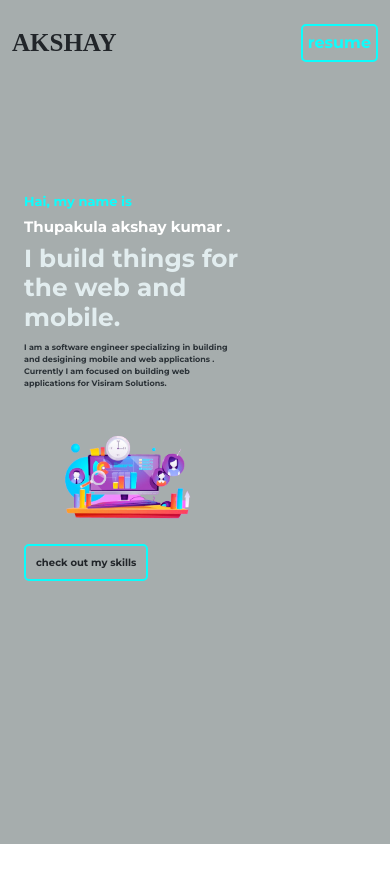
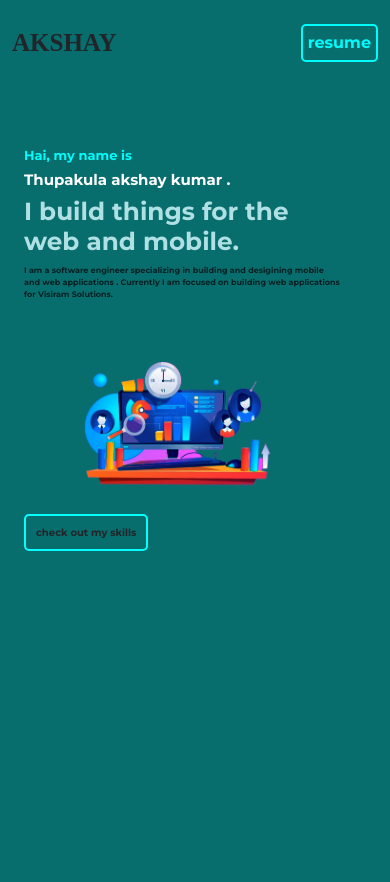
Before and after one commit to Akshaythupakula/akshay, an Angular app: page / in a window 390 px wide. Shown: the top 882 px of the page. Before the commit the page ends 844 px from the top, so only its background shows below. Built offline with nearby package versions, Linux system fonts and the light colour scheme.

Commit message:
ui changes

```diff
--- a/src/app/dashboard/dashboard.component.html
+++ b/src/app/dashboard/dashboard.component.html
@@ -1,9 +1,9 @@
 <div class="container-fluid head">
 
-    <br>
-    <p id="nam">akshay</p>
+    <br><p id="nam">akshay</p>
+
     <ul>
-        <li id="re">resume</li>
+        <li id="re"> <a href="./../../assets/akshay_thupakula-removebg-preview.png">resume</a></li>
         <li id="l">about </li>
         <li id="l">experinces</li>
         <li id="l">work</li>
--- a/src/app/dashboard/dashboard.component.scss
+++ b/src/app/dashboard/dashboard.component.scss
@@ -5,18 +5,22 @@
         float:right;
         font-weight:700 ;
         mix-blend-mode:hard-light;
-
+a{
+    color:#0afdfd;
+    text-decoration:none;
+}
     }
    li{ &:hover {
        color: #0afdfd;
        animation: glow 1s ease-in-out infinite alternate;
        cursor: pointer;
     }}
-    background-color: #a6adad;
+    background-color: #086d6d;
     position: relative;
-    height: 100vh;
+    height: 200vh;
     overflow: hidden;
     font-family: 'Montserrat', sans-serif;
+    cursor:url('./../../assets/akshay_thupakula-removebg-preview.png') !important;
 }
 .r1{
 margin-top: 200px;
@@ -61,7 +65,7 @@ border-radius:5px;
     border: 2px solid #0afdfd;
     border-radius:5px;
         padding:5px;
-        color:#0afdfd
+
 }
 
 #nam{
@@ -80,9 +84,8 @@ cursor: pointer;
 @media (max-width:425px) {
 
     .row{
-        width:70%;
-              margin-top: 100px;
-
+        width:100%;
+ margin-top: 0px;
       h4{
           color:#0afdfd;
           font-size:13px;
```
Also changed, not shown: 1 other file (tests, documents, lock files or other folders).
